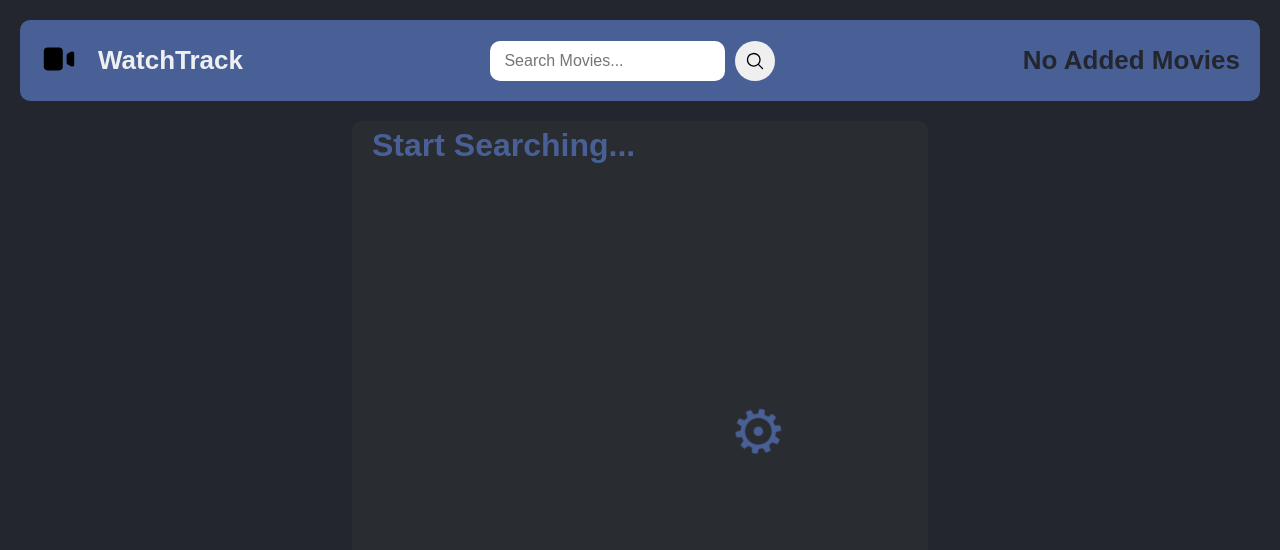
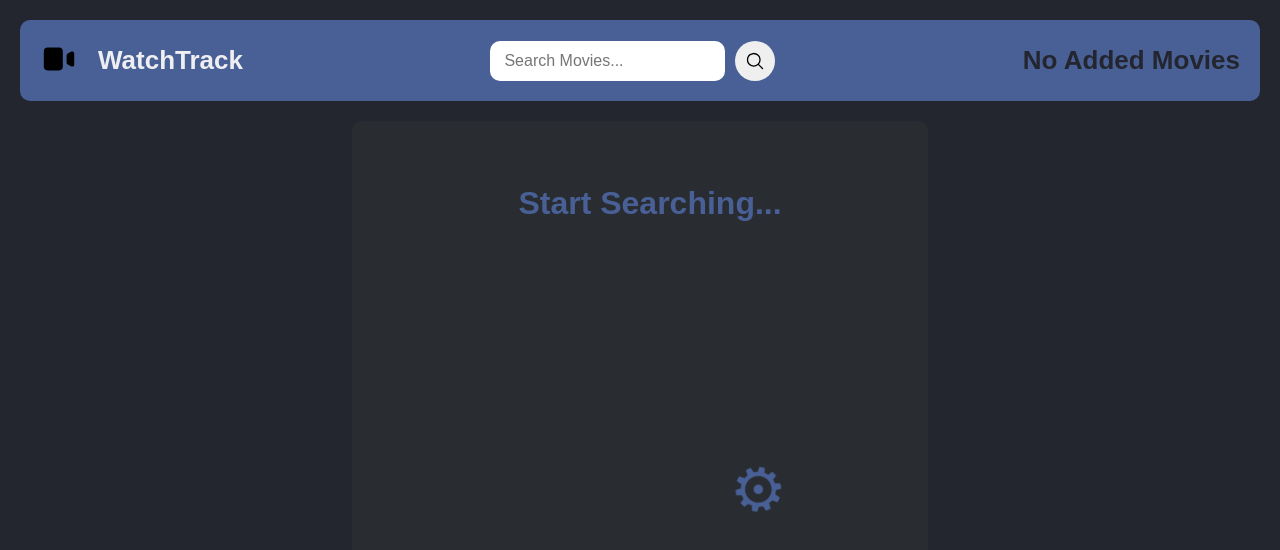
Before and after one commit to OktayRasimov/WatchTrack, a React (Vite) app: page / in a window 1280 px wide. Shown: the top 550 px of the page. Built offline with nearby package versions, Linux system fonts and the light colour scheme; no server answers.

Commit message:
start searching fix

```diff
--- a/src/ui/StartSearching.jsx
+++ b/src/ui/StartSearching.jsx
@@ -3,6 +3,8 @@ import styled from "styled-components";
 const MainTitle = styled.h1`
   color: var(--color-light-100);
   padding-left: 2rem;
+  text-align: center;
+  padding-top: 10%;
 `;
 
 function StartSearching() {
```
